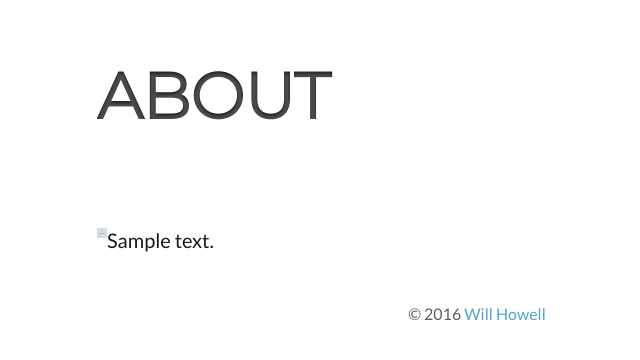
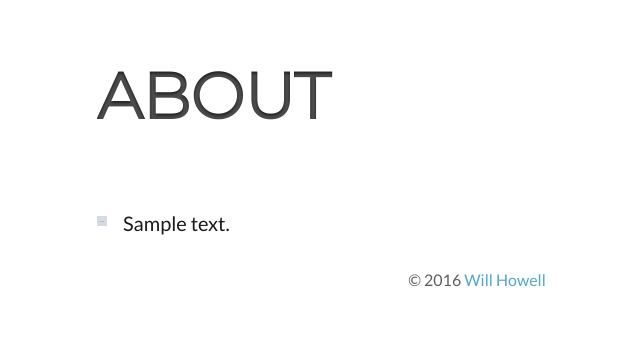
Before and after one commit to willshowell/portfolio, a Django app: page /about/ in a window 1280 px wide. Shown: the top 360 px of the page, without its empty margins (163-803 px from the left). Run offline with Django 3.2, Linux system fonts and the light colour scheme; tables that the repository leaves empty hold one stand-in row (values such as "Sample post"); grey boxes marked "Sample" are stand-in pictures.

Commit message:
Add images to the about page and clean up a little design stuff

```diff
--- a/portfolioapp/static/portfolio/css/custom.css
+++ b/portfolioapp/static/portfolio/css/custom.css
@@ -92,6 +92,8 @@
 }
 p {
   font-size: 20px;
+  line-height: 30px;
+  margin: 0px;
 }
 .ultralight {
   opacity: 0.2;
@@ -185,6 +187,9 @@
 /* About page */
 .about-image {
   float: left;
+  margin: 8px 16px 0px 0px;
+  background-position: center;
+  background-size: cover;
 }
 
 @media screen and (min-width: 570px) {
--- a/portfolioapp/templates/portfolio/about.html
+++ b/portfolioapp/templates/portfolio/about.html
@@ -8,7 +8,9 @@
 	  </div>
 	</section>
 	<section>
-	  <p><img class="about-image" src="{{ about.image_url }}" height="{{ about.image_size }}" width="{{ about.image_size }}">{{ about.description|safe|linebreaksbr }}</p>
+	<div class="about-image" style="background-image: url({{ about.image_url }}); height: {{ about.image_size }}px; width: {{ about.image_size }}px">
+	</div>
+	  <p>{{ about.description|safe|linebreaksbr }}</p>
 	</section>
 </div>
 {% endblock %}
--- a/portfolioapp/templates/portfolio/partials/base.html
+++ b/portfolioapp/templates/portfolio/partials/base.html
@@ -1,7 +1,7 @@
 <!DOCTYPE html>
 <html>
 <head>
-  <title>Portfoio of Will Howell</title>
+  <title>Portfolio of Will Howell</title>
   <meta name="viewport" content="width=device-width, initial-scale=1, maximum-scale=1">
   <link href="https://fonts.googleapis.com/css?family=Montserrat:300:700|Lato:400" rel="stylesheet">
 
```
Also changed, not shown: portfolioapp/migrations/0009_auto_20160903_2224.py (added), portfolioapp/static/portfolio/images/profile.jpg (added).
